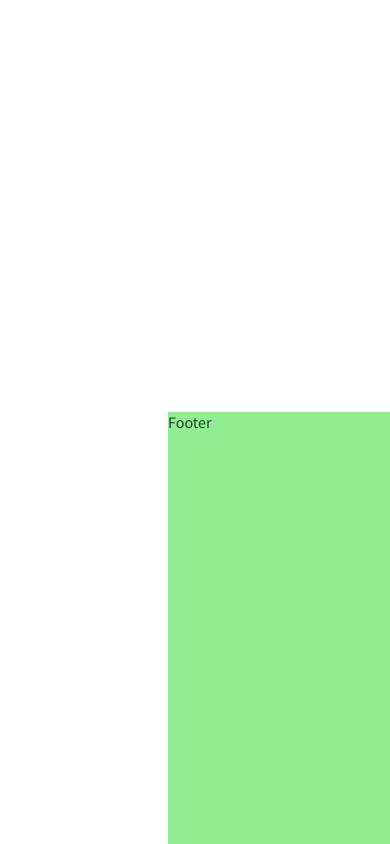
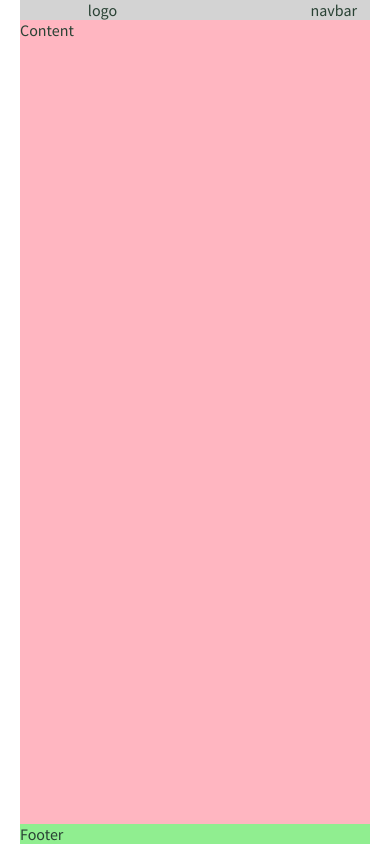
Before and after one commit to kim-jenny5/my-portfolio-site, a React (Create React App) app: page / in a window 390 px wide. Built offline with nearby package versions, Linux system fonts and the light colour scheme; a web font is replaced by a local one.

Commit message:
added one more breakpoint for portrait mobile

```diff
--- a/src/App.js
+++ b/src/App.js
@@ -18,7 +18,8 @@ export default function App() {
 				{/* <BlobGraphics /> */}
 				<HeaderCont>
 					{/* <HeaderNav /> */}
-					Header
+					<div>logo</div>
+					<div>navbar</div>
 				</HeaderCont>
 				<Content>
 					Content
@@ -54,9 +55,8 @@ const GridWrapper = styled.div`
 	display: grid;
 	height: 100vh;
 
-	/* S / Mobile */
-	@media only screen and (min-width: 480px) {
-		/* grid-template-columns: 1fr; */
+	/* XS / Mobile Portrait */
+	@media only screen and (min-width: 320px) {
 		grid-template-columns: repeat(4, 1fr);
 		grid-template-rows: auto 1fr auto;
 		grid-column-gap: 1.25rem;
@@ -68,12 +68,12 @@ const GridWrapper = styled.div`
 			"ft ft ft ft";
 	}
 
-	/* M / Tablet Portrait */
-	@media only screen and (min-width: 768px) {
+	/* S / Mobile Landscape */
+	@media only screen and (min-width: 480px) {
 		grid-template-columns: repeat(6, 1fr);
 		grid-template-rows: auto 1fr auto;
 		grid-column-gap: 1.25rem;
-		margin: 0 40px 0 40px;
+		margin: 0 32.5px 0 32.5px;
 
 		grid-template-areas:
 			"hd hd hd hd hd hd"
@@ -81,16 +81,28 @@ const GridWrapper = styled.div`
 			"ft ft ft ft ft ft";
 	}
 
-	/* L / Tablet Landscape */
-	@media only screen and (min-width: 992px) {
+	/* M / Tablet Portrait */
+	@media only screen and (min-width: 768px) {
 		grid-template-columns: repeat(8, 1fr);
 		grid-template-rows: auto 1fr auto;
-		margin: 0 60px 0 60px;
+		margin: 0 45px 0 45px;
 
 		grid-template-areas:
 			"hd hd hd hd hd hd hd hd"
 			"content content content content content content content content"
 			"ft ft ft ft ft ft ft ft";
+	}
+
+	/* L / Tablet Landscape */
+	@media only screen and (min-width: 992px) {
+		grid-template-columns: repeat(10, 1fr);
+		grid-template-rows: auto 1fr auto;
+		margin: 0 57.5px 0 57.5px;
+
+		grid-template-areas:
+			"hd hd hd hd hd hd hd hd hd hd"
+			"content content content content content content content content content content"
+			"ft ft ft ft ft ft ft ft ft ft";
 	}
 
 	/* XL / Desktop */
@@ -119,8 +131,38 @@ export const HeaderCont = styled.div`
 
 	/* grid-column-gap: 1.25rem; */
 	background-color: lightgray;
+	grid-area: hd;
+	display: grid;
+	grid-template-columns: inherit;
+	grid-template-rows: 1;
+	grid-column-gap: 1.25rem;
+	grid-template-areas: "logo" "navbar";
+	text-align: center;
+
+	/* display: flex; */
+	/* flex-direction: row; */
+
+	@media only screen and (min-width: 1200px) {
+		> div:first-child {
+			grid-column: 1 / span 4;
+		}
+
+		> div:last-child {
+			grid-column: -7 / span 6;
+		}
+	}
+
+	@media only screen and (min-width: 320px) {
+		> div:first-child {
+			grid-column: 1 / span 2;
+		}
+
+		> div:last-child {
+			grid-column-end: -1;
+		}
+	}
+
 	/* font-family: DM Serif Display; */
-	grid-area: hd;
 	/* margin: 0 4.375em 0 4.375em; */
 `;
 
```
